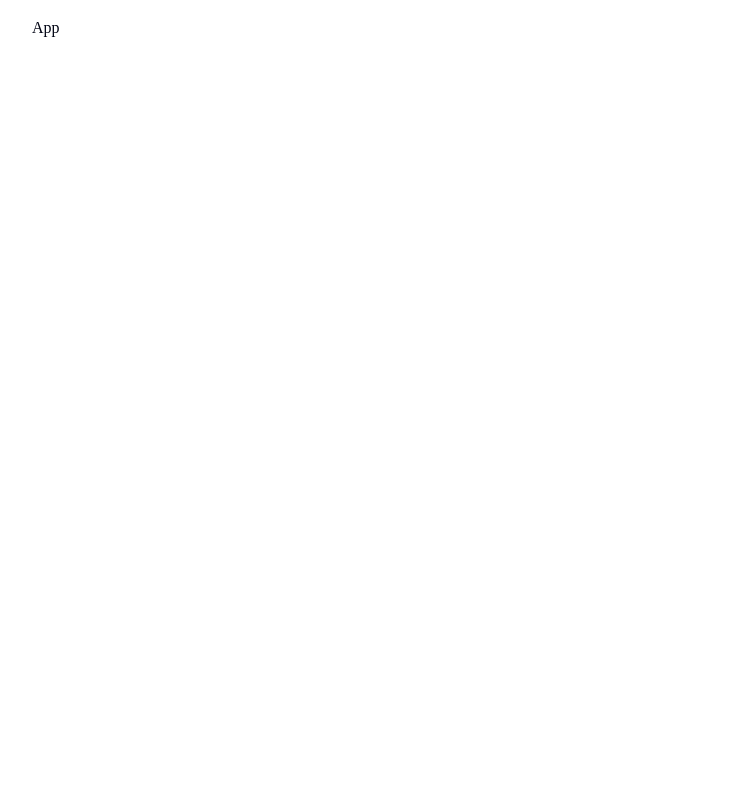
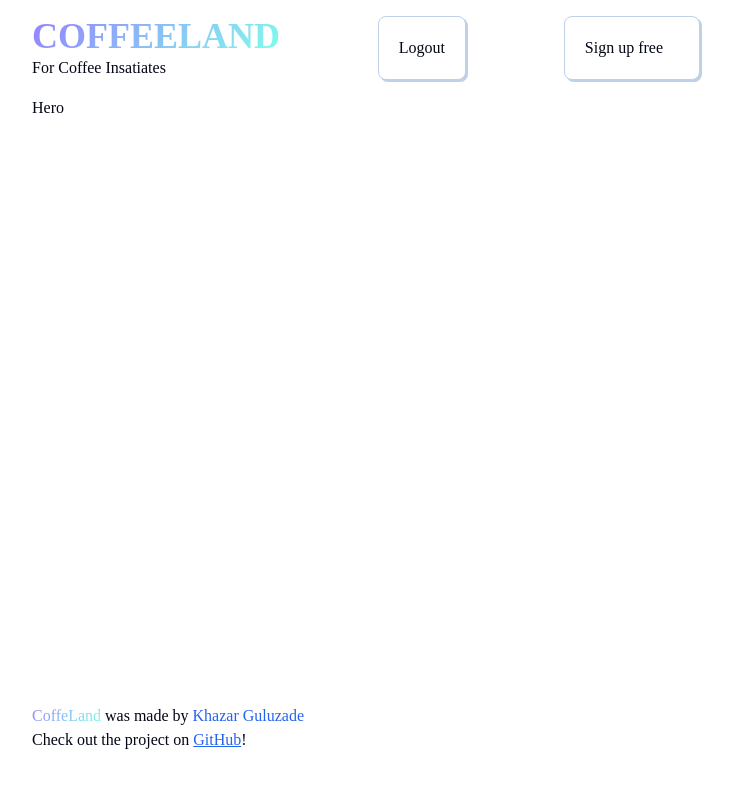
Before and after one commit to khazarglzd/coffee_tracker_app_react_firebase, a React (Vite) app: page / in a window 1280 px wide. Shown: the top 788 px of the page, without its empty margins (274-1007 px from the left). Built offline with nearby package versions, Linux system fonts and the light colour scheme; a web font is replaced by a local one.

Commit message:
creating Layout component

```diff
--- a/src/App.jsx
+++ b/src/App.jsx
@@ -1,12 +1,14 @@
 import './App.css'
+import Layout from './components/Layout'
+import Hero from "./components/Hero"
 import "./index.css"
 
 function App() {
 
   return (
-    <>
-      App
-    </>
+    <Layout>
+      <Hero />
+    </Layout>
   )
 }
 
--- a/src/components/Layout.jsx
+++ b/src/components/Layout.jsx
@@ -1,9 +1,41 @@
-import React from 'react'
 
-const Layout = () => {
+export default function Layout(props) {
+    const { children } = props
+
+
+    const header = (
+        <header>
+            <div>
+                <h1 className="text-gradient">COFFEELAND</h1>
+                <p>For Coffee Insatiates</p>
+            </div>
+
+            <button>
+                <p>Logout</p>
+            </button>
+
+            <button >
+                <p>Sign up free</p>
+                <i className="fa-solid fa-mug-hot"></i>
+            </button>
+        </header>
+    )
+
+    const footer = (
+        <footer>
+            <p><span className="text-gradient">CoffeLand</span> was made by <a target="_blank" >Khazar Guluzade </a> <br />Check out the project on <a target="_black" href="https://github.com/khazarglzd?tab=overview&from=2024-11-01&to=2024-11-02">GitHub</a>!</p>
+        </footer>
+    )
+
+
     return (
-        <div>Layout</div>
+        <>
+
+            {header}
+            <main>
+                {children}
+            </main>
+            {footer}
+        </>
     )
 }
-
-export default Layout
```
